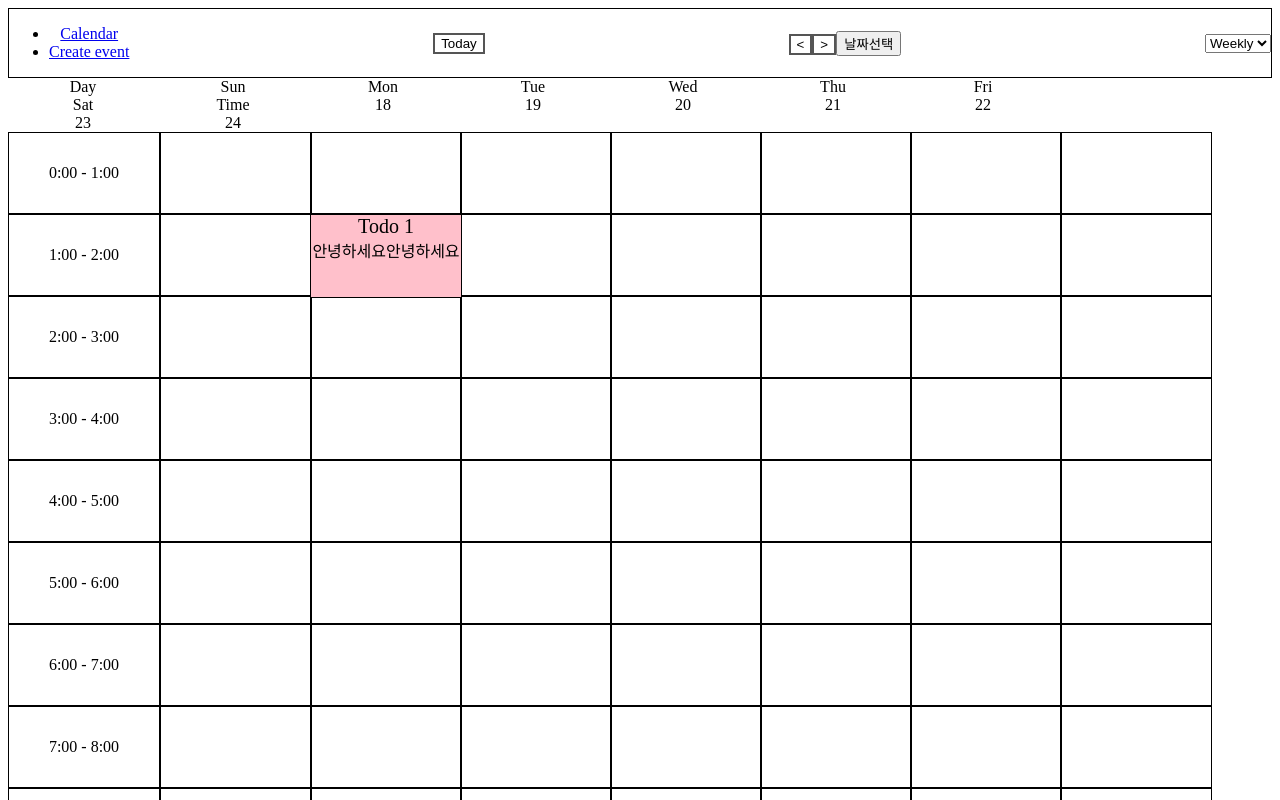
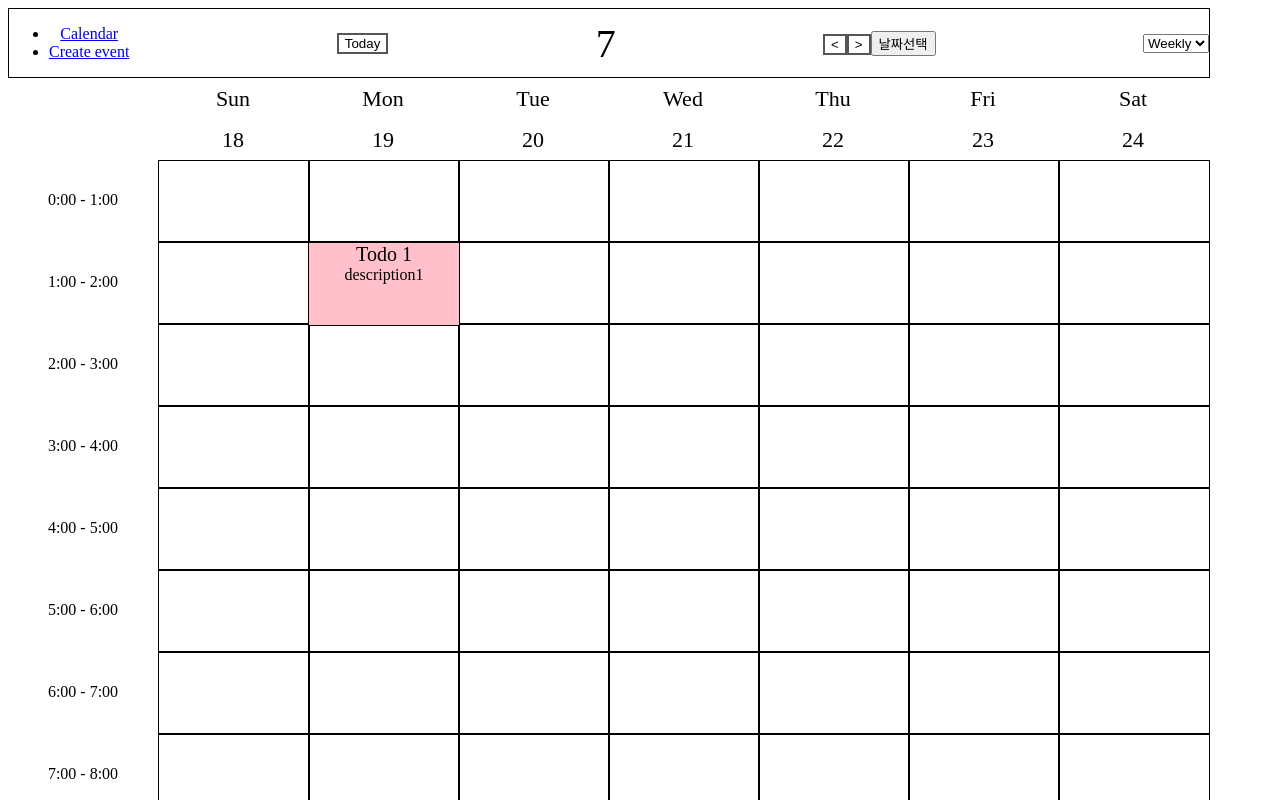
Before and after one commit to chiwon1/calendar-viewer, a React (Create React App) app: page /calendar in a window 1280 px wide. Shown: the top 800 px of the page. Built offline with nearby package versions, Linux system fonts and the light colour scheme.

Commit message:
Feat: show event boxes on correct date in weekly calendar

```diff
--- a/src/app/App.js
+++ b/src/app/App.js
@@ -9,7 +9,6 @@ import { WEEKLY } from '../features/constant';
 
 function App() {
   const { calendarType } = useSelector((state) => state.calendar);
-  console.log('calendarType', calendarType);
 
   return (
     <div>
--- a/src/common/components/Calendar/Daily/Daily.js
+++ b/src/common/components/Calendar/Daily/Daily.js
@@ -6,7 +6,7 @@ import EventBox from "../EventBox/EventBox";
 const Wrapper = styled.div`
   .calendar-container {
     text-align: center;
-    width: 1200px;
+    width: 1202px;
   }
 
   .top-row-container {
@@ -28,7 +28,7 @@ const Wrapper = styled.div`
   }
 
   .second-column {
-    width: 700px;
+    width: 900px;
     height: 60px;
     border: 1px solid black;
   }
@@ -54,8 +54,8 @@ function Daily() {
           <div className="second-column">Event name</div>
         </div>
         <div className="day">
-          {Array.from(Array(24).keys()).map((hour) => (
-            <div className="row-container">
+          {Array.from(Array(24).keys()).map((hour, index) => (
+            <div className="row-container" key={index}>
               <div className="first-column">{`${hour}:00 - ${hour + 1}:00`}</div>
               <div
                 className="second-column"
@@ -72,10 +72,10 @@ function Daily() {
                 style={{
                   backgroundColor: "pink",
                   left: 302,
-                  top: 62 * startTime,
+                  top: 62 * startTime ,
                   border: "1px solid black",
-                  width: 702,
-                  height: (endTime - startTime) * 62,
+                  width: 898,
+                  height: (endTime - startTime) * 61 + 1,
                   zIndex: 3,
                   position: "absolute",
                 }}
--- a/src/common/components/Calendar/Weekly/Weekly.js
+++ b/src/common/components/Calendar/Weekly/Weekly.js
@@ -12,8 +12,11 @@ const Wrapper = styled.div`
 
   .dayName {
     width: 150px;
+    height: 41px;
     text-align: center;
     display: inline-block;
+    font-size: 22px;
+    line-height: 41px;
   }
 
   .time {
@@ -26,9 +29,8 @@ const Wrapper = styled.div`
   .rowTitle {
     text-align: center;
     width: 150px;
-    height: 80px;
+    height: 82px;
     line-height: 80px;
-    border: 1px solid black;
   }
 
   .week {
@@ -49,14 +51,14 @@ for (let i = 0; i < 7; i++) {
   week.push(day);
 }
 
-const columnTitleList = ["Day", "Sun", "Mon", "Tue", "Wed", "Thu", "Fri", "Sat"];
+const dayList = ["Sun", "Mon", "Tue", "Wed", "Thu", "Fri", "Sat"];
 
 function Weekly() {
-  const [data, setData] = useState(events);
+  const [dataList, setDataList] = useState(events);
 
   const { currentSunday } = useSelector((state) => state.calendar);
 
-  const weekDateList = ["Time"];
+  const weekDateList = [];
 
   for (let i = 0; i < 7; i++) {
     const date = currentSunday.getDate() + i;
@@ -64,22 +66,42 @@ function Weekly() {
     weekDateList.push(date);
   }
 
+  const checkEventToShow = (date, currentWeekDateList) => {
+    const isCurrentWeek = currentWeekDateList.includes(date.getDate());
+    const isCurrentMonth = currentSunday.getMonth() === date.getMonth();
+
+    return isCurrentWeek && isCurrentMonth;
+  };
+
+  console.log('dataList', dataList);
+  const sortedData = dataList.filter(data => checkEventToShow(data.date, weekDateList));
+  console.log('sortedData', sortedData);
+
   return (
     <Wrapper>
       <div className="calendar-container">
-        {columnTitleList.map((columnTitle, index) => (
-          <div key={index} className="dayName">{columnTitle}</div>
-          )
-        )}
-        {weekDateList.map((date, index) => (
-          <div key={index} className="dayName">{date}</div>
-        ))}
         <div className="week">
           <div>
+            <div className="rowTitle"></div>
             {Array.from(Array(24).keys()).map((hour, index) => (
               <div key={index} className="rowTitle">{`${hour}:00 - ${hour + 1}:00`}</div>
             ))}
           </div>
+          <div >
+            <div>
+              <div>
+                {dayList.map((day, index) => (
+                  <div key={index} className="dayName">{day}</div>
+                  )
+                )}
+              </div>
+              <div>
+                {weekDateList.map((date, index) => (
+                  <div key={index} className="dayName">{date}</div>
+                ))}
+              </div>
+            </div>
+            <div style={{ display: 'flex' }}>
               {week.map((day, dayIndex) => (
                 <Day
                   key={dayIndex}
@@ -88,14 +110,15 @@ function Weekly() {
                 >
                 </Day>
               ))}
-          {data.map(({ id, day, startTime, endTime, title, description }) => {
+            </div>
+            {sortedData.map(({ id, day, startTime, endTime, title, description }) => {
               return (
                 <div
                   key={id}
                   style={{
                     backgroundColor: "pink",
-                  left: (150 * (day + 1)) + 2,
-                  top: 82 * startTime,
+                    left: (150 * (day + 1)),
+                    top: 82 * (startTime + 1),
                     border: "1px solid black",
                     width: 150,
                     height: (endTime - startTime) * 82,
@@ -112,6 +135,7 @@ function Weekly() {
             })}
           </div>
         </div>
+      </div>
     </Wrapper>
   );
 }
--- a/src/common/components/Header/Header.js
+++ b/src/common/components/Header/Header.js
@@ -1,5 +1,5 @@
 import React from 'react';
-import { useDispatch } from 'react-redux';
+import { useDispatch, useSelector } from 'react-redux';
 import { Link } from 'react-router-dom';
 import styled from "styled-components";
 import { showLastWeek, showNextWeek, showDailyCalendar, showWeeklyCalendar } from '../../../features/calendar/actions';
@@ -8,6 +8,7 @@ import { DAILY, WEEKLY } from '../../../features/constant';
 const Wrapper = styled.div`
   header {
     display: flex;
+    width: 1200px;
     text-align: center;
     justify-content: space-between;
     align-items: center;
@@ -24,7 +25,8 @@ const Wrapper = styled.div`
     border: 2px solid #555555;
   }
 
-  .back-forward {
+  .month {
+    font-size: 40px;
   }
 
   .back-forward-button {
@@ -35,6 +37,9 @@ const Wrapper = styled.div`
 `;
 
 function Header () {
+  const { currentSunday } = useSelector((state) => state.calendar);
+  const currentMonth = currentSunday.getMonth() + 1;
+  console.log('currentMonth', currentMonth);
   const dispatch = useDispatch();
 
   const onChangeCalendarTypeSelector = (event) => {
@@ -57,6 +62,7 @@ function Header () {
           </nav>
         </div>
         <button className="today-button">Today</button>
+        <div className="month">{currentMonth}</div>
         <div className="back-forward">
           <button
             className="back-forward-button"
--- a/src/mockData.js
+++ b/src/mockData.js
@@ -1,7 +1,15 @@
 const events = [
-  { id: 1, date: new Date("2021-07-22"), day: 1, startTime: 1, endTime: 2, title: "Todo 1", description: "안녕하세요안녕하세요" },
+  { id: 1, date: new Date("2021-07-22"), day: 1, startTime: 1, endTime: 2, title: "Todo 1", description: "description1" },
   { id: 2, date: new Date("2021-07-21"), day: 4, startTime: 15, endTime: 17, title: "Todo 2", description: "description2" },
-  { id: 3, date: new Date("2021-07-23"), day: 2, startTime: 13, endTime: 17, title: "Todo 3", description: "description3" },
+  { id: 3, date: new Date("2021-03-23"), day: 2, startTime: 13, endTime: 17, title: "Todo 3", description: "description3" },
+  { id: 4, date: new Date("2021-07-12"), day: 0, startTime: 1, endTime: 2, title: "Todo 1", description: "description4" },
+  { id: 5, date: new Date("2021-06-31"), day: 4, startTime: 13, endTime: 17, title: "Todo 2", description: "description5" },
+  { id: 6, date: new Date("2021-07-10"), day: 6, startTime: 7, endTime: 9, title: "Todo 3", description: "description6" },
+  { id: 7, date: new Date("2021-09-07"), day: 1, startTime: 1, endTime: 2, title: "Todo 1", description: "description7" },
+  { id: 8, date: new Date("2021-07-21"), day: 5, startTime: 19, endTime: 20, title: "Todo 2", description: "description8" },
+  { id: 9, date: new Date("2021-07-25"), day: 6, startTime: 23, endTime: 24, title: "Todo 3", description: "description9" },
+  { id: 10, date: new Date("2021-06-25"), day: 6, startTime: 2, endTime: 4, title: "Todo 3", description: "description9" },
+  { id: 11, date: new Date("2021-08-25"), day: 6, startTime: 5, endTime: 7, title: "Todo 3", description: "description9" },
 ];
 
 export default events;
```
Lines whose indentation alone changed are shown as unchanged.
